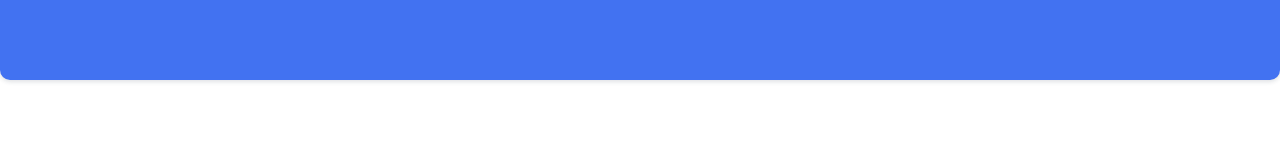
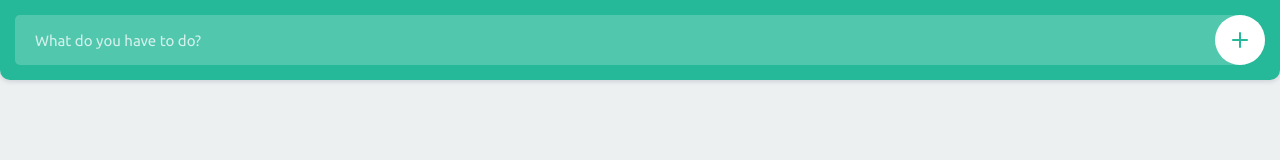
Before and after one commit to alvarojossue/todo-list-app-js, a plain HTML site: page index.html in a window 1280 px wide. Drawn offline with Linux system fonts and the light colour scheme.

Commit message:
Adds styling to the header/input field

```diff
--- a/index.html
+++ b/index.html
@@ -3,10 +3,15 @@
 	<head>
 		<meta charset="utf-8">
 		<title>Get your sh!t done app</title>
+		<link href='https://fonts.googleapis.com/css?family=Ubuntu:400,700,500' rel='stylesheet' type='text/css'>
 		<link rel="stylesheet" type="text/css" href="resources/css/reset.css">
 		<link rel="stylesheet" type="text/css" href="resources/css/style.css">
 	</head>
 	<body>
-		<header></header>
+		<header>
+			<input type="text" placeholder="What do you have to do?" id="item">
+			<button id="add"><svg id=Layer_1 style="enable-background:new 0 0 16 16"version=1.1 viewBox="0 0 16 16"x=0px xml:space=preserve xmlns=http://www.w3.org/2000/svg xmlns:xlink=http://www.w3.org/1999/xlink y=0px><g><path class=fill d="M16,8c0,0.5-0.5,1-1,1H9v6c0,0.5-0.5,1-1,1s-1-0.5-1-1V9H1C0.5,9,0,8.5,0,8s0.5-1,1-1h6V1c0-0.5,0.5-1,1-1
+			s1,0.5,1,1v6h6C15.5,7,16,7.5,16,8z"/></g></svg></button>
+		</header>
 	</body>
 </html>
--- a/resources/css/style.css
+++ b/resources/css/style.css
@@ -1,12 +1,71 @@
+body, input, button {
+	font-family: 'Ubuntu', sans-serif;
+}
+
+body {
+	background: #edf0f1;
+}
+
 header {
 	width: 100%;
 	height: 80px;
 	position: fixed;
+	padding: 15px;
 	top: 0;
 	left: 0;
 	z-index: 5;
-	background: #4272f1;
+	background: #25b99a;
 	border-bottom-right-radius: 10px;
 	border-bottom-left-radius: 10px;
 	box-shadow: 0px 2px 4px rgba(44,62,80,0.15);
 }
+
+header input {
+	width: 100%;
+	height: 50px;
+	float: left;
+	background: rgba(255,255,255,0.2);
+	border-radius: 5px;
+	border: 0px;
+	box-shadow: none;
+	outline: none;
+	border-top-right-radius: 25px;
+	border-bottom-right-radius: 25px;
+	color: #fff;
+	font-size: 15px;
+	font-weight: 400;
+	text-indent: 20px;
+	padding-right: 60px;
+}
+
+header input::-webkit-input-placeholder {
+	color: rgba(255,255,255,0.75);
+}
+
+header button {
+	width: 50px;
+	height: 50px;
+	position: absolute;
+	top: 15px;
+	right: 15px;
+	z-index: 2;
+	border-radius: 25px;
+	border: 0px;
+	box-shadow: none;
+	outline: none;
+	background: #fff;
+	cursor: pointer;
+}
+
+header button svg {
+	width: 16px;
+	height: 16px;
+	position: absolute;
+	top: 50%;
+	left: 50%;
+	margin: -8px 0 0 -8px;
+}
+
+header button svg .fill {
+	fill: #25b99a;
+}
```
